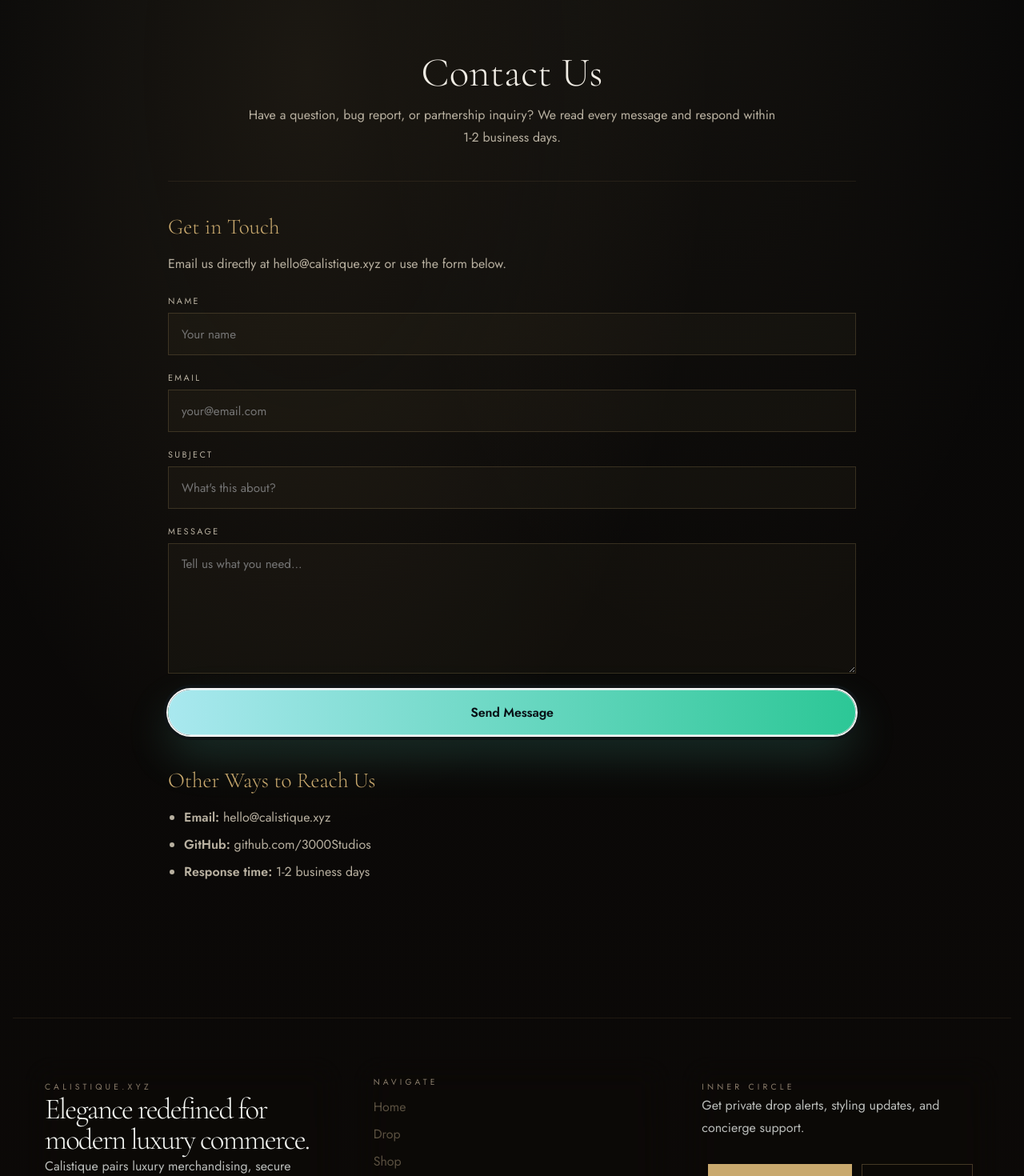
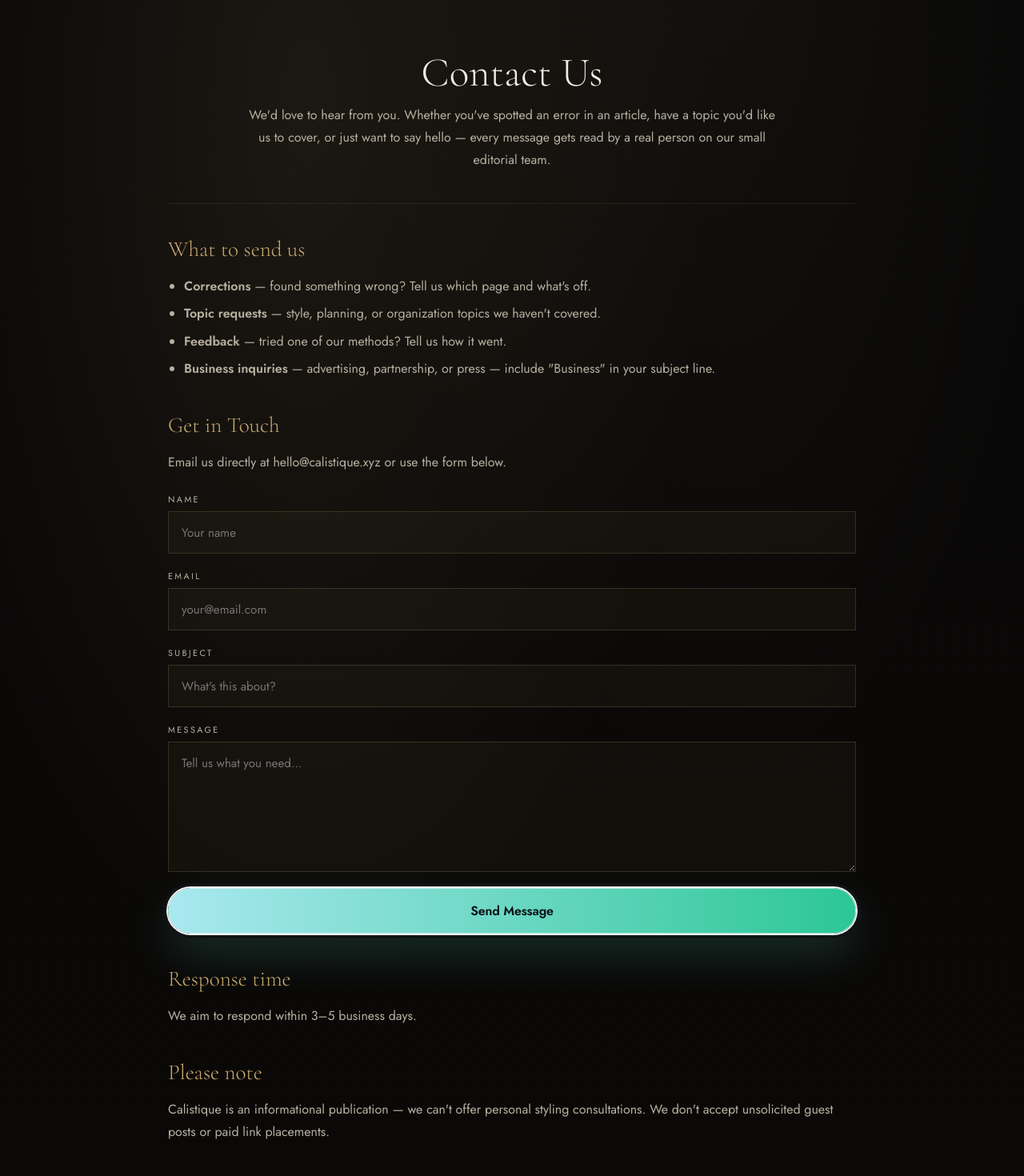
Before and after one commit to 3000Studios/calistique, a React (Vite) app in the folder frontend/: page /contact in a window 1280 px wide. Shown: the part 100-1570 px from the top of the page at 80% size. Built offline with nearby package versions, Linux system fonts and the light colour scheme; no server answers.

Commit message:
Replace ContactPage with real copy, keep mailto form

```diff
--- a/frontend/pages/ContactPage.jsx
+++ b/frontend/pages/ContactPage.jsx
@@ -21,9 +21,19 @@ return (
   <header className="prose-header">
     <h1>Contact Us</h1>
     <p className="prose-lead">
-      Have a question, bug report, or partnership inquiry? We read every message and respond within 1-2 business days.
+      We'd love to hear from you. Whether you've spotted an error in an article, have a topic you'd like us to cover, or just want to say hello — every message gets read by a real person on our small editorial team.
     </p>
   </header>
+
+  <section className="prose-section">
+    <h2>What to send us</h2>
+    <ul>
+      <li><b>Corrections</b> — found something wrong? Tell us which page and what's off.</li>
+      <li><b>Topic requests</b> — style, planning, or organization topics we haven't covered.</li>
+      <li><b>Feedback</b> — tried one of our methods? Tell us how it went.</li>
+      <li><b>Business inquiries</b> — advertising, partnership, or press — include "Business" in your subject line.</li>
+    </ul>
+  </section>
 
   <section className="prose-section">
     <h2>Get in Touch</h2>
@@ -59,12 +69,13 @@ return (
   </section>
 
   <section className="prose-section">
-    <h2>Other Ways to Reach Us</h2>
-    <ul>
-      <li><b>Email:</b> <a href={`mailto:${SUPPORT_EMAIL}`}>{SUPPORT_EMAIL}</a></li>
-      <li><b>GitHub:</b> <a href="https://github.com/3000Studios" rel="noopener noreferrer">github.com/3000Studios</a></li>
-      <li><b>Response time:</b> 1-2 business days</li>
-    </ul>
+    <h2>Response time</h2>
+    <p>We aim to respond within 3–5 business days.</p>
+  </section>
+
+  <section className="prose-section">
+    <h2>Please note</h2>
+    <p>Calistique is an informational publication — we can't offer personal styling consultations. We don't accept unsolicited guest posts or paid link placements.</p>
   </section>
 </article>
 )
```
